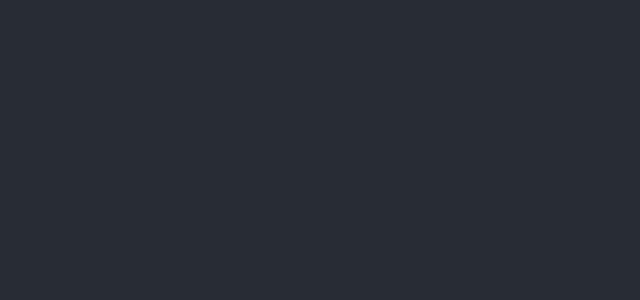
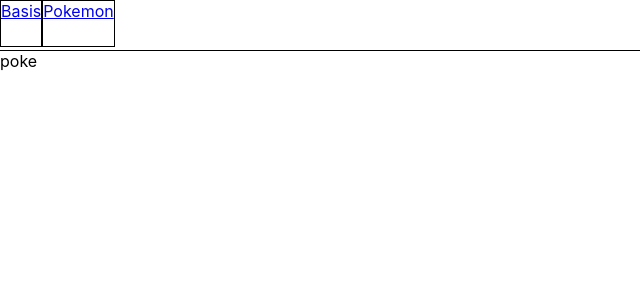
Before and after one commit to Astra-Sattelite/rx-basis, a React (Vite) app: page /pokemon in a window 1280 px wide. Shown: the top 300 px of the page, without its empty margins (0-640 px from the left). Built offline with nearby package versions, Linux system fonts and the light colour scheme.

Commit message:
Add router

```diff
--- a/package.json
+++ b/package.json
@@ -8,9 +8,11 @@
   },
   "dependencies": {
     "@types/ramda": "^0.27.64",
+    "@types/react-router-dom": "^5.3.3",
     "ramda": "^0.28.0",
     "react": "^17.0.0",
     "react-dom": "^17.0.0",
+    "react-router-dom": "^6.2.1",
     "rxjs": "^7.5.2",
     "sass": "^1.49.4"
   },
--- /dev/null
+++ b/src/Header.tsx
@@ -0,0 +1,31 @@
+import React from 'react';
+import { Link } from "react-router-dom"
+
+export const Header = () => {
+
+  const buttons = []
+
+  const lazyHeaderStyle: React.CSSProperties = {
+    width: "100%",
+    height: "50px",
+    borderBottom: "1px solid black",
+    display: "flex",
+    flexDirection: "row"
+  }
+
+  const lazyHeaderButtonStyle: React.CSSProperties  = {
+    height: "90%",
+    border: "1px solid black"
+  }
+
+  return (
+    <div style={lazyHeaderStyle}>
+      <Link to="/" style={lazyHeaderButtonStyle}>
+        Basis
+      </Link>
+      <Link to="/pokemon" style={lazyHeaderButtonStyle}>
+        Pokemon
+      </Link>
+    </div>
+  )
+};
--- /dev/null
+++ b/src/Pokemon.tsx
@@ -0,0 +1,9 @@
+import React from 'react';
+
+export const Pokemon = () => {
+  return (
+    <div>
+      poke
+    </div>
+  )
+};
--- a/src/main.tsx
+++ b/src/main.tsx
@@ -2,10 +2,23 @@
 import ReactDOM from 'react-dom'
 import './index.css'
 import App from './App'
+import { Pokemon } from './Pokemon'
+import { Header } from './Header'
+import {
+  BrowserRouter,
+  Routes,
+  Route
+} from "react-router-dom"
 
 ReactDOM.render(
   <React.StrictMode>
-    <App />
+    <BrowserRouter>
+      <Header />
+      <Routes>
+        <Route path="/" element={<App />} />
+        <Route path="/pokemon" element={<Pokemon />} />
+      </Routes>
+    </BrowserRouter>
   </React.StrictMode>,
   document.getElementById('root')
 )
```
Also changed, not shown: 1 other file (tests, documents, lock files or other folders).
